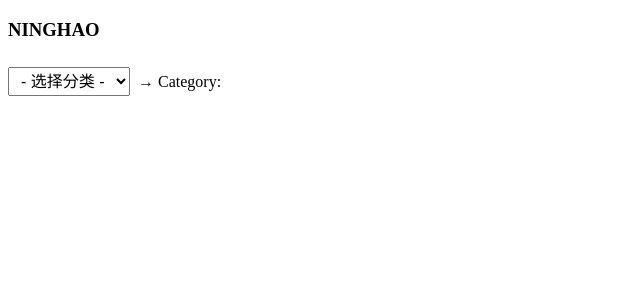
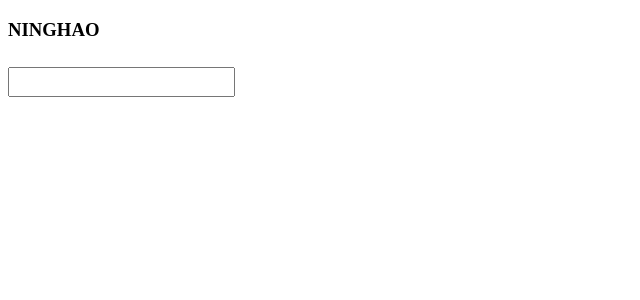
Before and after one commit to Maogxer/xb2-vue, a Vue app: page / in a window 1280 px wide. Shown: the top 300 px of the page, without its empty margins (0-640 px from the left). Built offline with nearby package versions, Linux system fonts and the light colour scheme.

Commit message:
input 事件：元素值变化时发生的事件

```diff
--- a/src/app/app.vue
+++ b/src/app/app.vue
@@ -1,11 +1,7 @@
 <template>
   <h3> {{ name }} </h3>
-  <select v-model="category">
-    <option value="">- 选择分类 -</option>
-    <option value="development">应用开发</option>
-    <option value="game">游戏开发</option>
-  </select>
-  <span>→ Category: {{ category }}</span>
+  <input type="text"
+         @input="onInputContent" />
 </template>
 
 <script>
@@ -13,7 +9,12 @@ export default {
   data () {
     return {
       name: 'NINGHAO',
-      category: ''
+    }
+  },
+
+  methods: {
+    onInputContent (event) {
+      console.log(event);
     }
   }
 }
```
